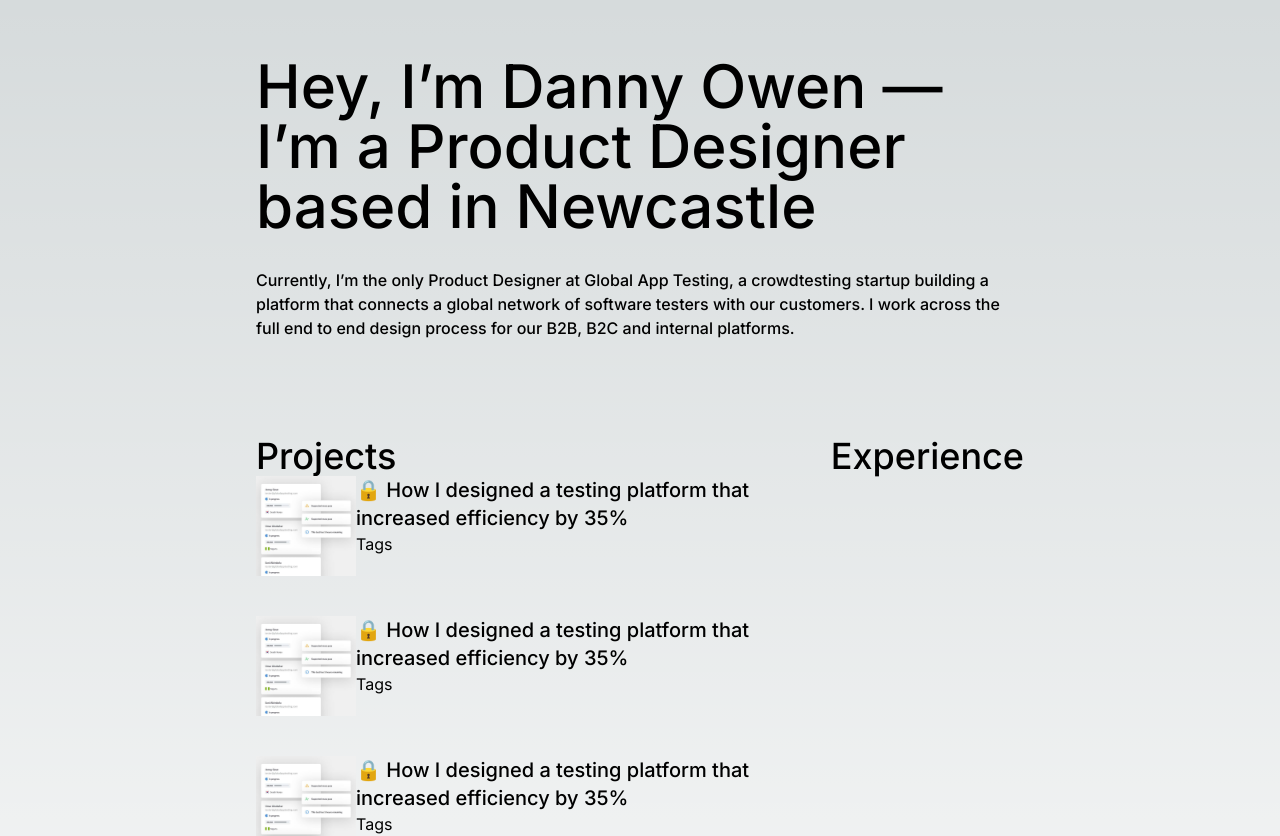
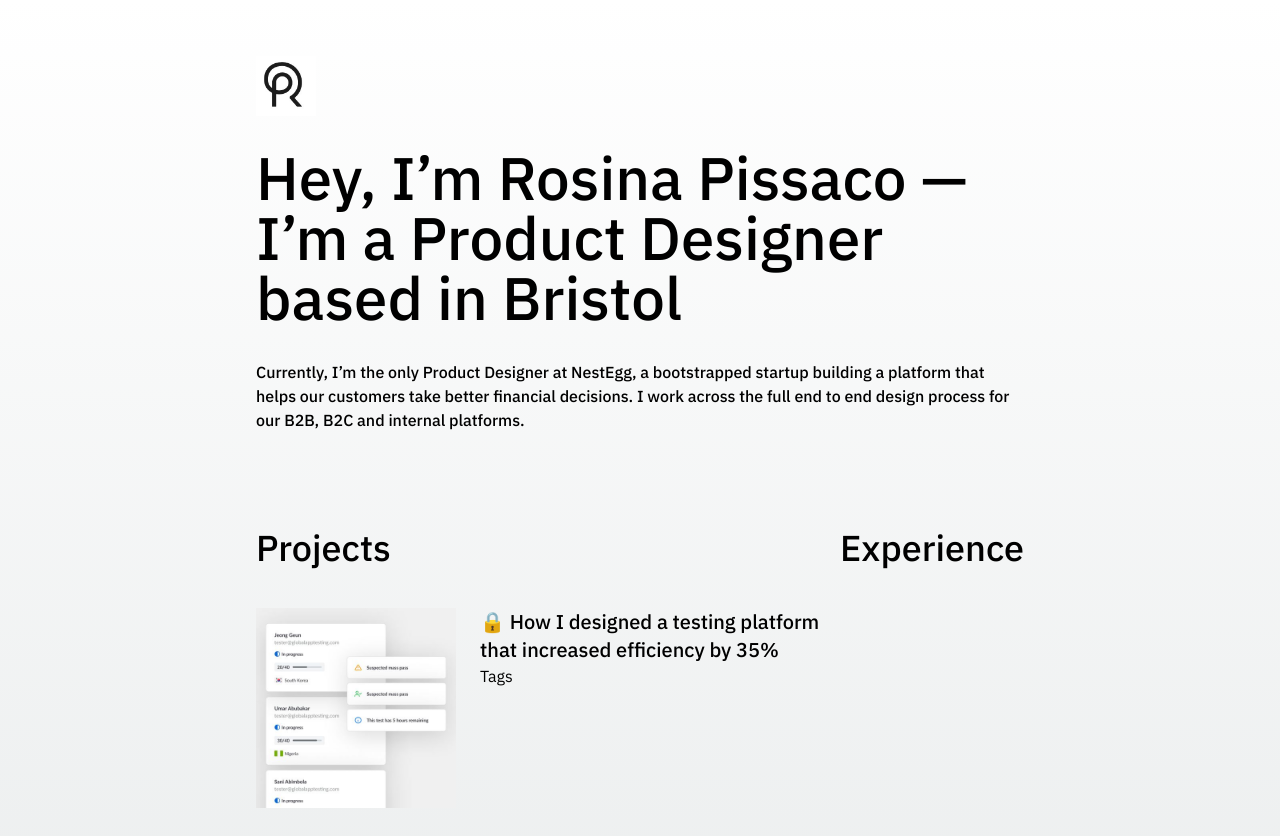
Before and after one commit to codeplaygroundspace/portfolio-designer, a Next.js app: page / in a window 1280 px wide. Shown: the top 836 px of the page. Built offline with nearby package versions, Linux system fonts and the light colour scheme.

Commit message:
add content

```diff
--- /dev/null
+++ b/src/app/experiences.js
@@ -0,0 +1,22 @@
+const experiences = [
+  {
+    role: "Product Designer at Global App Testing",
+    time: "October 2021 - April 2024",
+    tags: ["B2C", "B2B", "Software"],
+  },
+  {
+    role: "Product Designer at Global App Testing",
+    time: "October 2021 - April 2024",
+    tags: ["B2C", "B2B", "Software"],
+  },
+  {
+    role: "Product Designer at Global App Testing",
+    time: "October 2021 - April 2024",
+    tags: ["B2C", "B2B", "Software"],
+  },
+  {
+    role: "Product Designer at Global App Testing",
+    time: "October 2021 - April 2024",
+    tags: ["B2C", "B2B", "Software"],
+  },
+];
--- a/src/app/globals.css
+++ b/src/app/globals.css
@@ -4,8 +4,8 @@
 
 :root {
   --foreground-rgb: 0, 0, 0;
-  --background-start-rgb: 214, 219, 220;
-  --background-end-rgb: 255, 255, 255;
+  --background-start-rgb: 255, 255, 255;
+  --background-end-rgb: 214, 219, 220;
 }
 
 @media (prefers-color-scheme: dark) {
--- a/src/app/layout.tsx
+++ b/src/app/layout.tsx
@@ -1,8 +1,11 @@
 import type { Metadata } from "next";
-import { Inter } from "next/font/google";
+import { IBM_Plex_Sans } from "next/font/google";
 import "./globals.css";
 
-const inter = Inter({ subsets: ["latin"] });
+const ibmPlexSans = IBM_Plex_Sans({
+  subsets: ["latin"],
+  weight: ["400", "500", "700"],
+});
 
 export const metadata: Metadata = {
   title: "Rosina Pissaco",
@@ -17,7 +20,7 @@ export default function RootLayout({
   return (
     <html lang="en">
       <body
-        className={`${inter.className} antialiased max-w-3xl mb-40 flex flex-col md:flex-row mx-4 mt-8 lg:mx-auto`}
+        className={`${ibmPlexSans.className} antialiased max-w-3xl mb-40 flex flex-col md:flex-row mx-4 mt-8 lg:mx-auto`}
       >
         {children}
       </body>
--- a/src/app/page.tsx
+++ b/src/app/page.tsx
@@ -1,5 +1,6 @@
 import Image from "next/image";
 import projects from "./projects";
+import experiences from "./experiences";
 
 // Define an interface for the Project props
 interface ProjectProps {
@@ -10,12 +11,22 @@ interface ProjectProps {
 
 export default function Home() {
   return (
+    <div>
       <main className="flex-auto min-w-0 mt-6 flex flex-col px-2 md:px-0">
         <Intro />
+        <Projects />
+      </main>
+      <Footer />
+    </div>
+  );
+}
+
+function Projects() {
+  return (
     <section className="flex">
       <div>
+        <div className="flex gap-10 flex-col">
           <h3 className="text-4xl font-medium">Projects</h3>
-          <div className="flex gap-10 flex-col">
           {projects.map((project) => (
             <Project
               key={project.title}
@@ -30,21 +41,18 @@ export default function Home() {
         <h3 className="text-4xl font-medium">Experience</h3>
       </div>
     </section>
-      <Footer />
-    </main>
   );
 }
-
 function Project({ title, page, img }: ProjectProps) {
   return (
     <>
-      <div className="flex">
+      <div className="flex gap-6">
         <Image
           src={img}
           alt="Preview thumbnail"
           className="dark:invert"
-          width={100}
-          height={24}
+          width={200}
+          height={200}
           priority
         />
         <div>
@@ -59,23 +67,46 @@ function Project({ title, page, img }: ProjectProps) {
 function Intro() {
   return (
     <section className="flex gap-8 flex-col mb-24">
+      <Image
+        src="/logo.png"
+        alt="Logo"
+        className="dark:invert"
+        width={60}
+        height={60}
+        priority
+      />
       <h1 className="text-6xl font-medium">
-        Hey, I’m Danny Owen —<br /> I’m a Product Designer based in Newcastle
+        Hey, I’m Rosina Pissaco —<br /> I’m a Product Designer based in Bristol
       </h1>
       <h2 className="font-medium">
-        Currently, I’m the only Product Designer at Global App Testing, a
-        crowdtesting startup building a platform that connects a global network
-        of software testers with our customers. I work across the full end to
-        end design process for our B2B, B2C and internal platforms.
+        Currently, I’m the only Product Designer at NestEgg, a bootstrapped
+        startup building a platform that helps our customers take better
+        financial decisions. I work across the full end to end design process
+        for our B2B, B2C and internal platforms.
       </h2>
     </section>
   );
 }
+
+function Experiences() {
+  return (
+    <section>
+      {experiences.map((exp) => (
+        <Experience role={exp.role} />
+      ))}
+    </section>
+  );
+}
+
+function Experience({ role }) {
+  return <div>{role}</div>;
+}
+
 function Footer() {
   return (
-    <div>
+    <footer>
       <p>hello@rosie.com</p>
       <p>Bristol/ Remote</p>
-    </div>
+    </footer>
   );
 }
```
Also changed, not shown: public/logo.jpeg (added), public/logo.png (added). Lines whose indentation alone changed are shown as unchanged.
